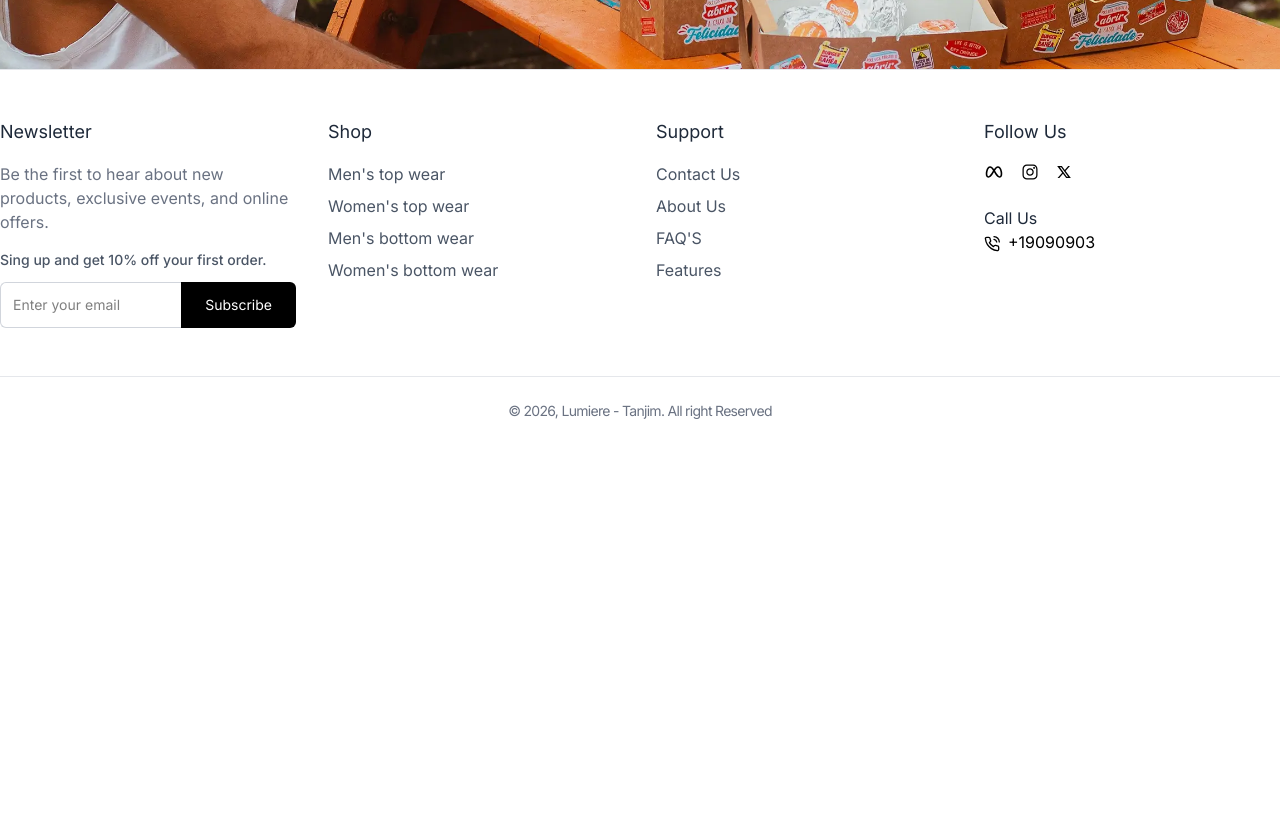
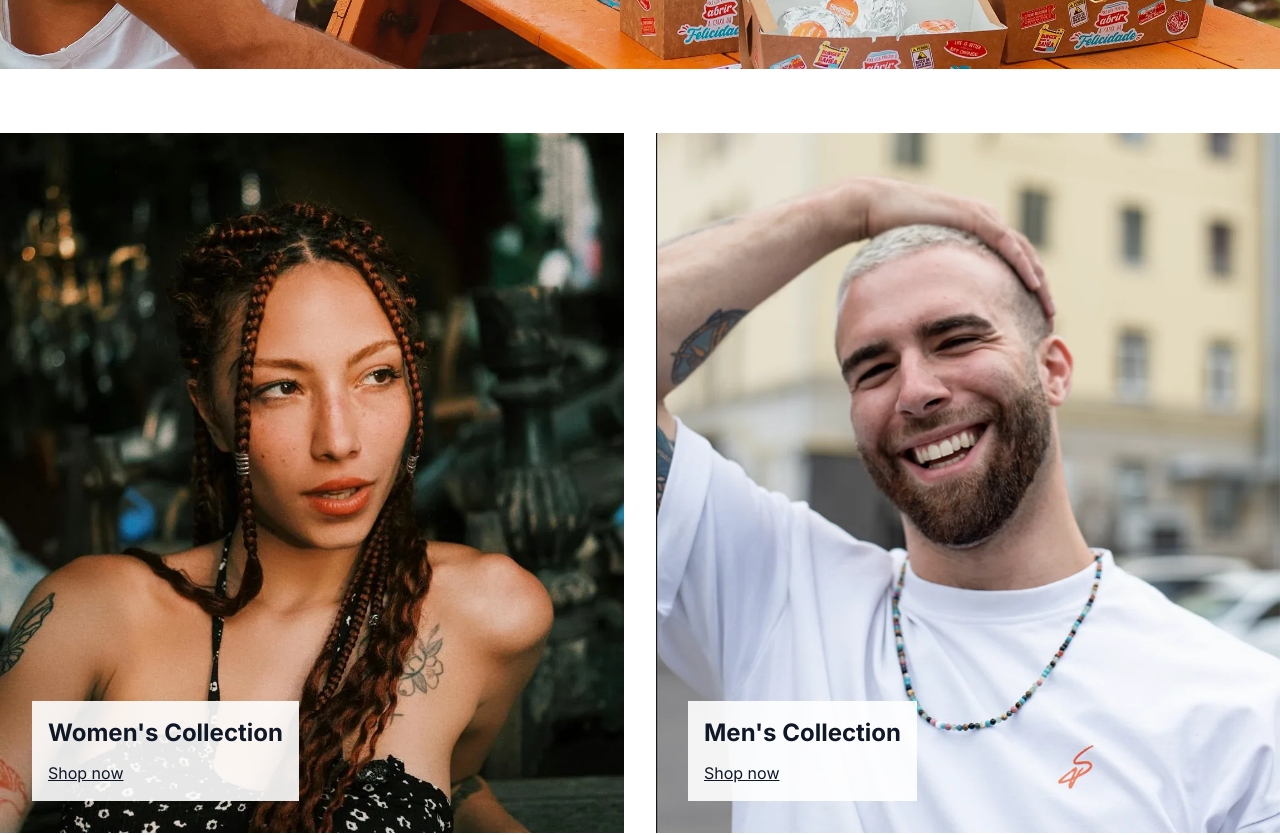
Before and after one commit to tanjimahmmed/e-commerce-mern, a React (Vite) app in the folder frontend/: page / in a window 1280 px wide. Shown: the part 840-1675 px from the top of the page. Before the commit the page ends 1309 px from the top, so only its background shows below. Built offline with nearby package versions, Linux system fonts and the light colour scheme.

Commit message:
Add Highlight section

```diff
--- /dev/null
+++ b/frontend/src/components/Products/GenderCollectionSection.jsx
@@ -0,0 +1,28 @@
+import { Link } from 'react-router'
+import menCollectionImage from '../../assets/mens-collection.webp'
+import womenCollectionImage from '../../assets/womens-collection.webp'
+
+const GenderCollectionSection = () => {
+  return (
+    <section className='py-16 px-4 lg:px-0'>
+        <div className='container mx-auto flex flex-col md:flex-row gap-8'>
+            <div className='relative flex-1'>
+                <img src={womenCollectionImage} alt="Women's collection" className='w-full h-[700px] object-cover' />
+                <div className='absolute bottom-8 left-8 bg-white/90 p-4'>
+                    <h2 className='text-2xl font-bold text-gray-900 mb-3'>Women's Collection</h2>
+                    <Link to="/collections/all?gender=Women" className="text-gray-900 underline">Shop now</Link>
+                </div>
+            </div>
+            <div className='relative flex-1'>
+                <img src={menCollectionImage} alt="Men's collection" className='w-full h-[700px] object-cover' />
+                <div className='absolute bottom-8 left-8 bg-white/90 p-4'>
+                    <h2 className='text-2xl font-bold text-gray-900 mb-3'>Men's Collection</h2>
+                    <Link to="/collections/all?gender=Men" className="text-gray-900 underline">Shop now</Link>
+                </div>
+            </div>
+        </div>
+    </section>
+  )
+}
+
+export default GenderCollectionSection
--- a/frontend/src/pages/Home.jsx
+++ b/frontend/src/pages/Home.jsx
@@ -1,10 +1,12 @@
 import React from 'react'
 import Hero from '../components/Layout/Hero'
+import GenderCollectionSection from '../components/Products/GenderCollectionSection'
 
 const Home = () => {
   return (
     <div>
         <Hero/>
+        <GenderCollectionSection/>
     </div>
   )
 }
```
